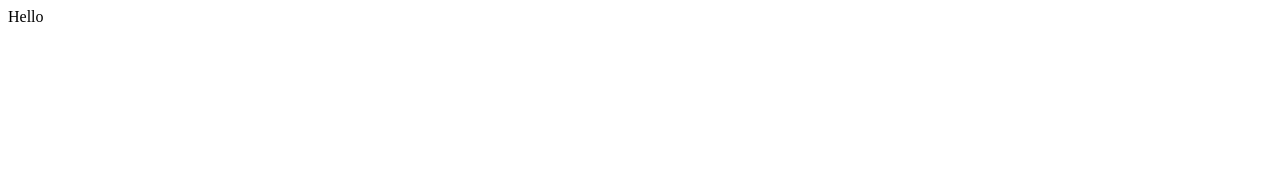
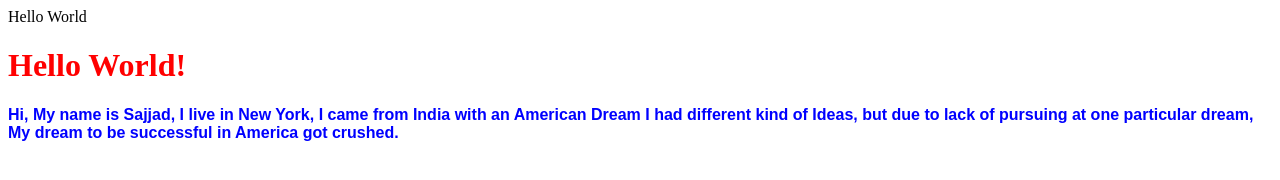
Before and after one commit to sjdhn24/sjdhn24.github.io, a plain HTML site: page index.html in a window 1280 px wide. Drawn offline with Linux system fonts and the light colour scheme.

Commit message:
Made a new program

```diff
--- a/index.html
+++ b/index.html
@@ -1 +1,28 @@
-Hello
+<!doctype html>
+<html>
+<head
+  <title>
+    Hello World
+  </title>
+  <style>
+  h1{
+    Color:Red;
+  }
+  p {
+    Color:Blue;
+    font-style: normal;
+    font-family: sans-serif;
+    font-weight: bold;
+  }
+  </style>
+
+</head>
+<body>
+  <h1>
+    Hello World!</h1>
+    <p>Hi, My name is Sajjad, I live in New York, I came from India with an American Dream
+      I had different kind of Ideas, but due to lack of pursuing at one particular dream, My dream to be successful
+      in America got crushed.</p>
+      </body
+>
+</html>
```
